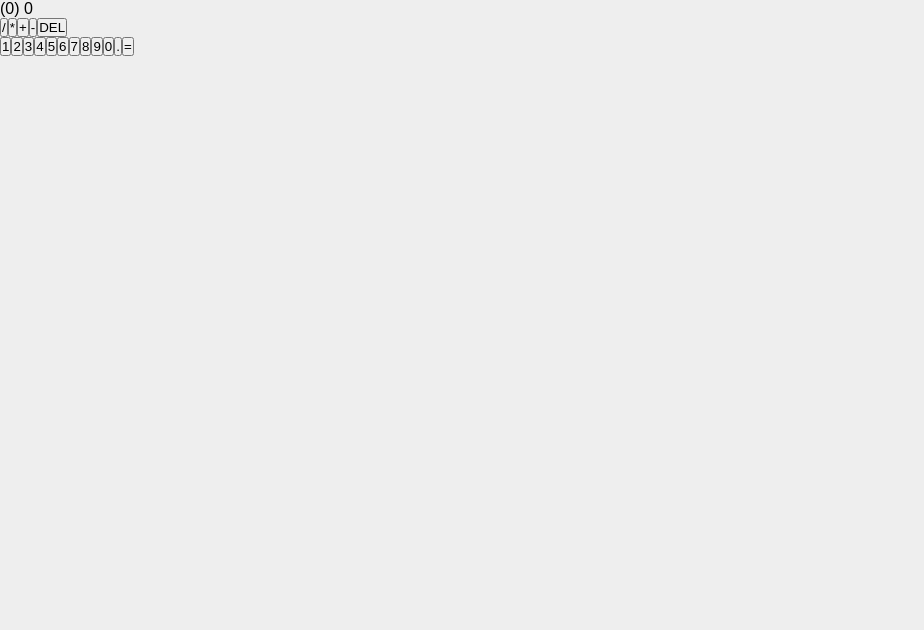
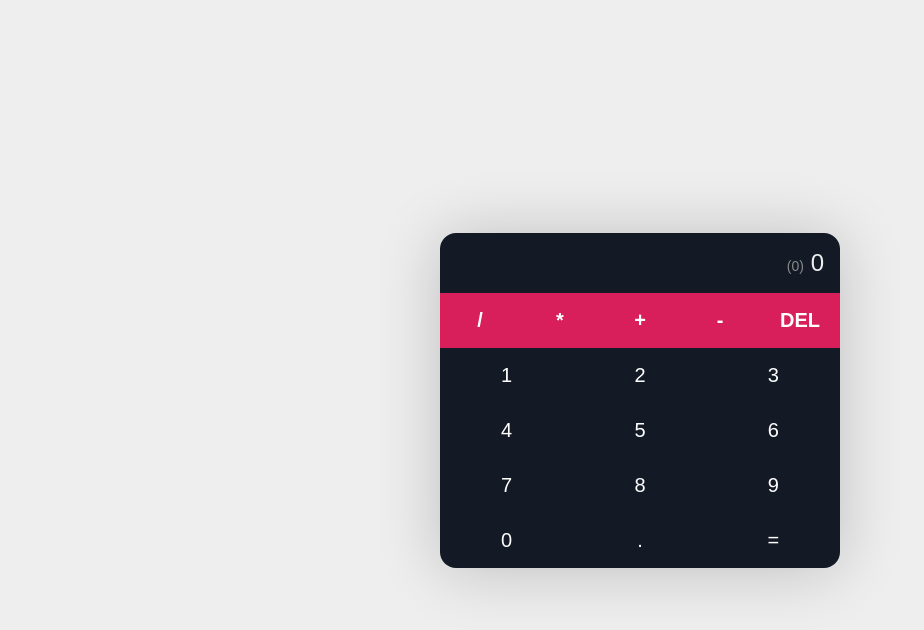
Before and after one commit to aznprodude12/Calculator-App, a JavaScript app: page / in a window 1280 px wide. Shown: the top 630 px of the page, without its empty margins (0-924 px from the left). Built offline with nearby package versions, Linux system fonts and the light colour scheme; the HTML template or start-up script is replaced by a standard one.

Commit message:
Add Calculator Styling
This commit adds the buttons styling for the calculator.

```diff
--- a/src/index.css
+++ b/src/index.css
@@ -15,3 +15,69 @@
 body {
   background-color: var(--light);
 }
+
+.App {
+  display: flex;
+  min-height: 100vh;
+  align-items: center;
+  justify-content: center;
+}
+
+.calculator {
+  width: 100%;
+  max-width: 400px;
+  backgorund-color: #FFF;
+  border-radius: 16px;
+  overflow: hidden;
+  box-shadow: 0px 2px 64px rgba(0, 0, 0, 0.2);
+}
+
+.display {
+  padding: 16px;
+  text-align: right;
+  background-color: var(--dark);
+  color: var(--light);
+  font-size: 24px;
+  font-weight: 300;
+}
+
+.display span {
+  font-size: 14px;
+  color: #888;
+}
+
+button {
+  appearance: none;
+  border: none;
+  outline: none;
+  color: #FFF;
+  font-size: 20px;
+  padding: 16px;
+  cursor: pointer;
+  transition: 0.4s;
+}
+
+button:hover {
+  opacity: 0.9;
+}
+
+.operators {
+  display: flex;
+}
+
+.operators button {
+  flex: 1 1 0%;
+  background-color: var(--primary);
+  font-weight: 700;
+}
+
+.digits {
+  display: flex;
+  flex-wrap: wrap;
+}
+
+.digits button {
+  flex: 1 1 33.333%;
+  max-width: 33.333%;
+  background-color: var(--dark);
+}
```
